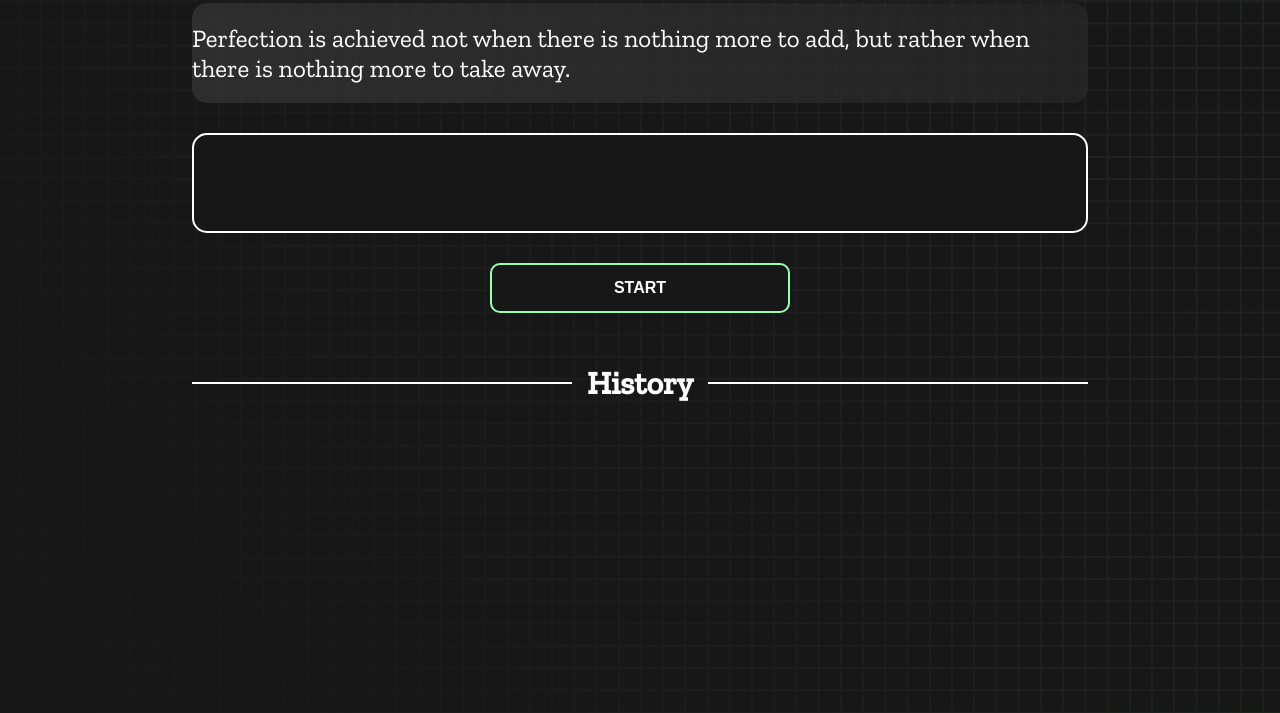
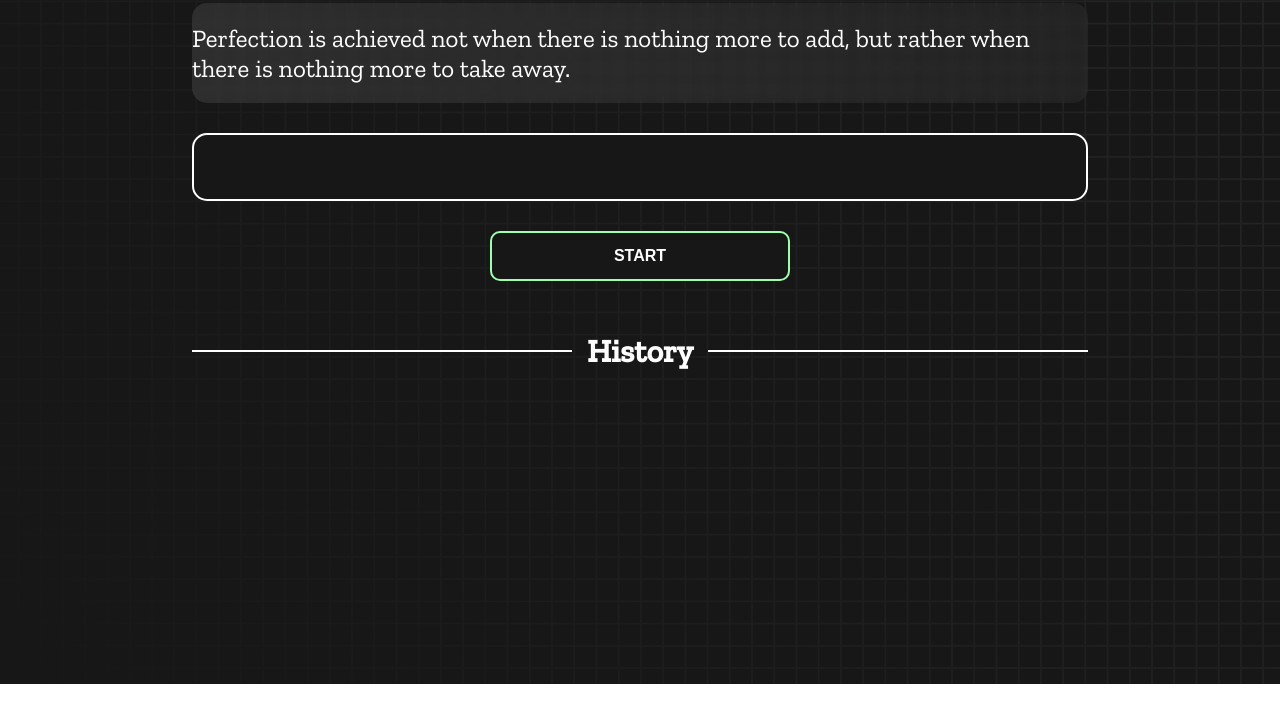
Before and after one commit to mehedihasan369/Speed-Monster-7, a plain HTML site: page index.html in a window 1280 px wide. Shown: the part 116-829 px from the top of the page. After the commit the page ends 800 px from the top, so only its background shows below. Drawn offline with nearby package versions, Linux system fonts and the light colour scheme.

Commit message:
display-auto

```diff
--- a/styles.css
+++ b/styles.css
@@ -35,11 +35,11 @@ body {
 }
 
 #display {
-  height: 100px;
+  height : auto;
   display: flex;
   flex-wrap: wrap;
   align-items: center;
-  padding-left: 5rem;
+  padding: 2rem;
   color: white;
   font-size: 32px;
   background-color: #171717;
```
